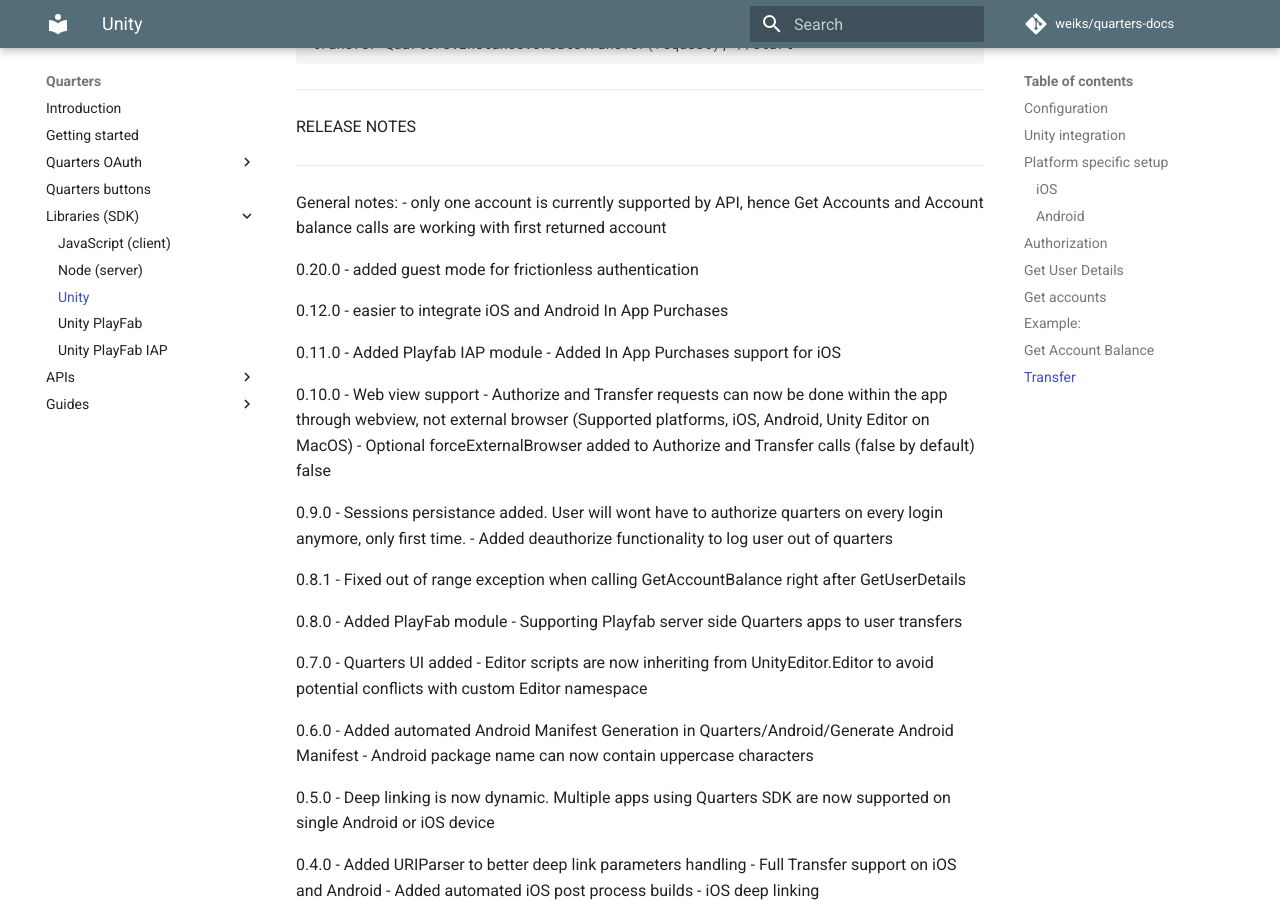
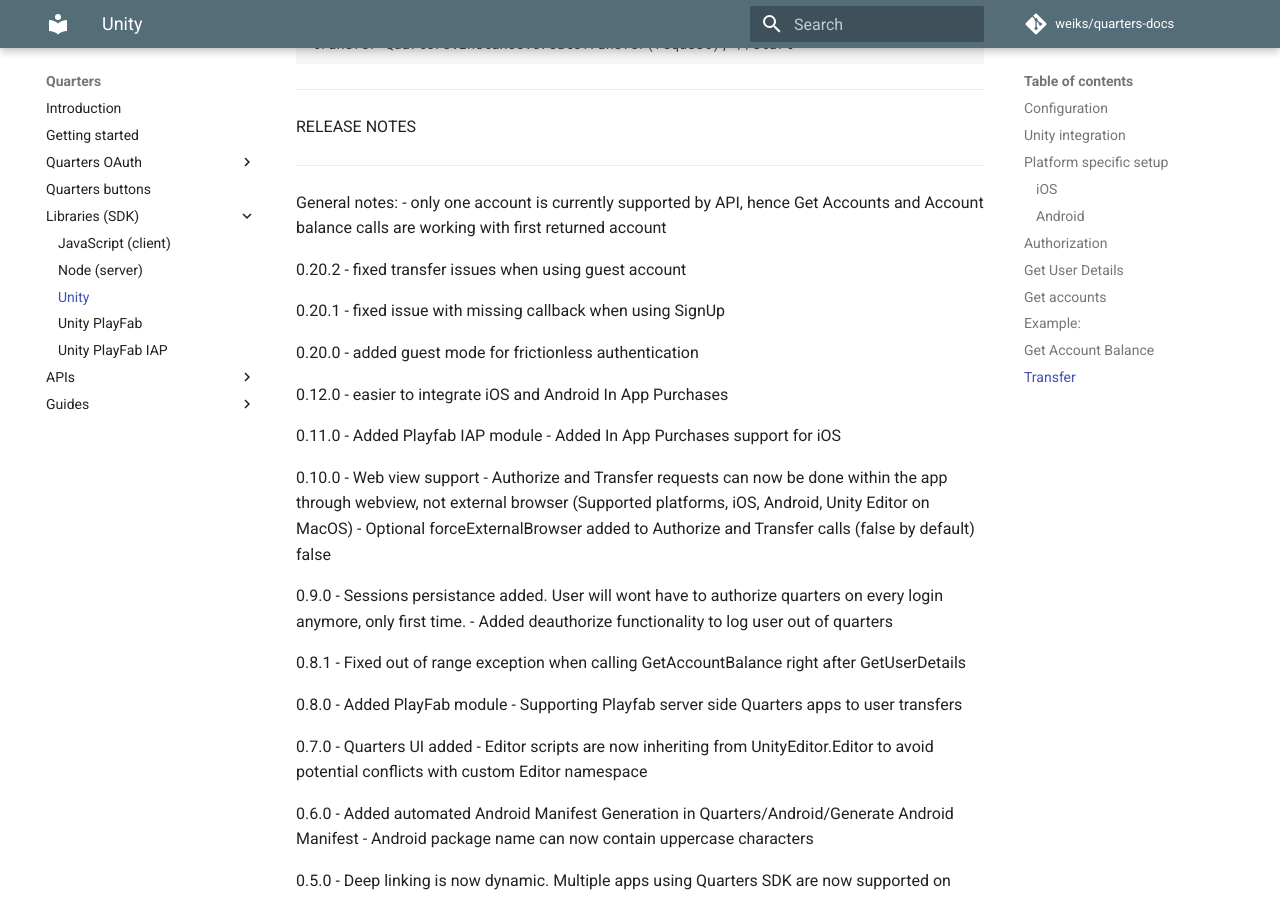
Before and after one commit to weiks/quarters-docs, an MkDocs documentation site: the page built from docs/sdk/unity.md, in a window 1280 px wide and 900 px high, scrolled down 3427 px. Built offline with MkDocs 1.6.1 and Material for MkDocs 9.7.7, drawn with Linux system fonts in a browser that asks for light colours; comment, search, counter and statistics services are not loaded; old or Windows-style settings are respelled for this version of MkDocs; some of the changed text lies outside the part shown.

Commit message:
update unity sdk docs

```diff
--- a/docs/sdk/unity.md
+++ b/docs/sdk/unity.md
@@ -1,4 +1,4 @@
-# Quarters Unity SDK - v0.20.0
+# Quarters Unity SDK - v0.20.2
 
 **Supported platforms**: `iOS` and `Android`.
 
@@ -151,6 +151,17 @@
 General notes:
 - only one account is currently supported by API, hence Get Accounts and Account balance calls are working with first returned account
 
+#####
+0.20.2
+- fixed transfer issues when using guest account
+#####
+
+
+#####
+0.20.1
+- fixed issue with missing callback when using SignUp
+#####
+
 
 #####
 0.20.0
```
